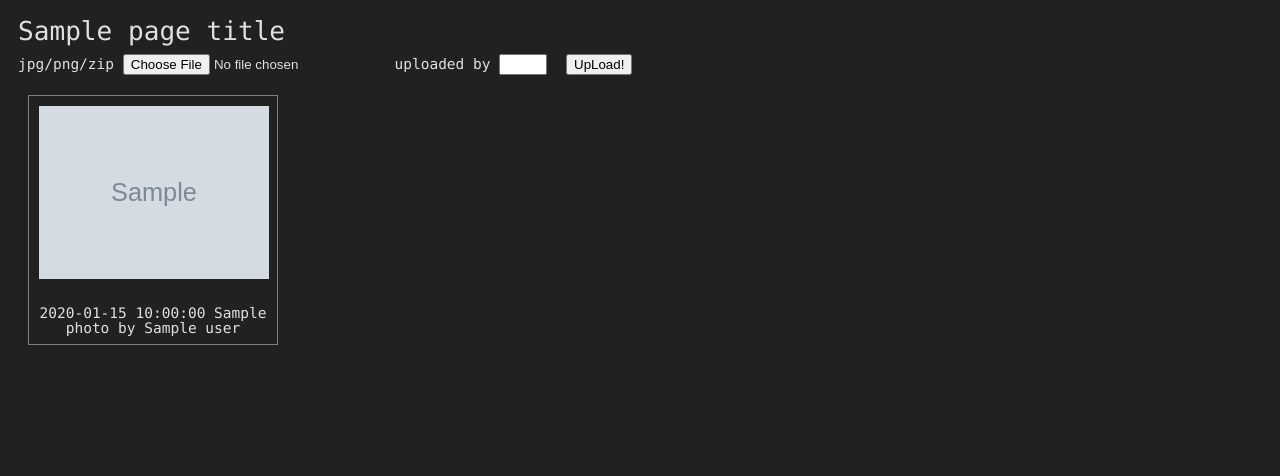
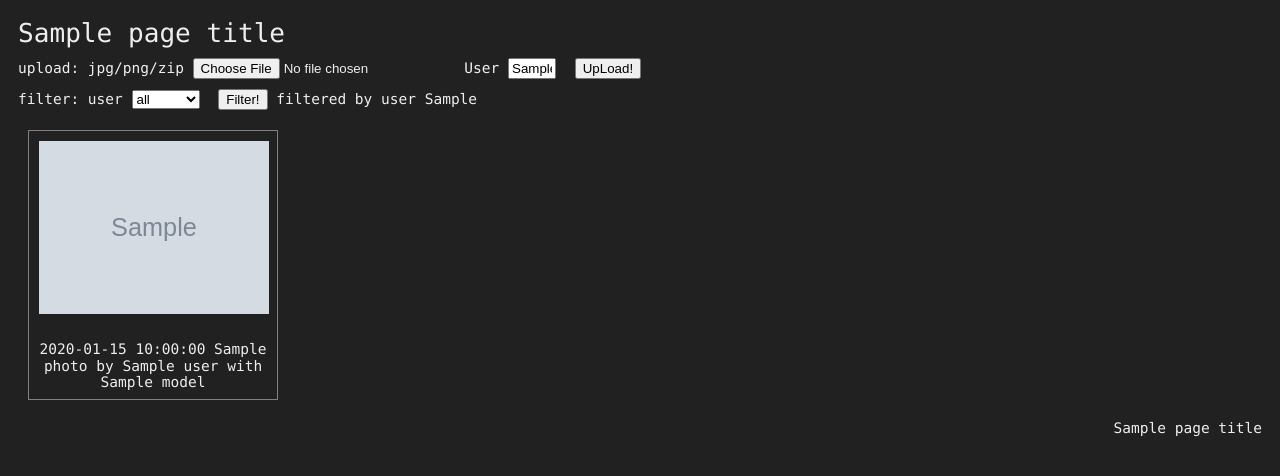
Before and after one commit to upa/p, a Python web app: template template/index.html in a window 1280 px wide. Shown: the top 476 px of the page. Run offline with Jinja, Linux system fonts and the light colour scheme; the template is opened without the code that fills it: most values are stand-ins (such as "Sample title", 1, 10 or a date in 2020); grey boxes marked "Sample" are stand-in pictures.

Commit message:
merge fixes in last year

```diff
--- a/css/p.css
+++ b/css/p.css
@@ -3,10 +3,10 @@
 body {
 	font-family: Consolas, Courier, Monaco, monospace;
 	font-size: 14.5px;
-	line-height: 1;
+	line-height: 1.15;
 	padding: 10px 10px 10px 10px;
 	background-color: #212121;
-	color: #eeee;
+	color: #eee;
 }
 
 h1,h2,h3,h4,h5,h6 {
@@ -18,17 +18,23 @@ h1,h2,h3,h4,h5,h6 {
 a:link,
 a:visited {
 	text-decoration: none;
-	color: #eeee;
+	color: #eee;
 }
 a:hover,
 a:active,
 a:focus {
 	text-decoration: underline;
-	color: #eeee;
+	color: #eee;
 }
 
+/* clearfix class */
+.clearfix:before,
+.clearfix:after	{ content: " "; display: table; }
+.clearfix:after	{ clear: both; }
+.clearfix 	{ *zoom: 1; }
 
-/* upload form*/
+
+/* upload form */
 #upload {
 	margin: 10px 0 0 0;
 }
@@ -41,6 +47,15 @@ form#upload-form input {
 	margin: 0 10px 0 0;
 }
 
+/* filter form */
+#filter {
+	margin: 10px 0 0 0;
+}
+
+form#filter-form select {
+	margin: 0 10px 0 0;
+}
+
 /* content area */
 #content {
 	margin: 10px 0 0 0;
@@ -50,7 +65,7 @@ form#upload-form input {
 div.photo-frame {
 	float: left;
 	width: 250px;
-	height: 250px;
+	height: 270px;
 	border: gray 1px solid;
 	box-sizing: border-box;
 	margin: 10px 10px 10px 10px;
@@ -72,3 +87,9 @@ div.photo img {
 div.caption {
 	margin-top: 10px;
 }
+
+/* footer */
+#footer {
+	margin: 10px 0 0 0;
+	text-align: right;
+}
--- a/template/index.html
+++ b/template/index.html
@@ -3,6 +3,9 @@
   <head>
     <title> {{ page_title }} </title>
     <link rel="stylesheet" href="css/p.css">
+    {% if cookie %}
+    <meta http-equiv="Set-Cookie" content="{{ cookie }}">
+    {% endif %}
     <script src="js/jquery-3.2.1.min.js"></script>
     <script src="js/p.js"></script>
   </head>
@@ -16,12 +19,17 @@
     <div id="upload">
       <form id="upload-form" action="index.cgi"
 	    method="POST" enctype="multipart/form-data">
-	jpg/png/zip
+	upload: jpg/png/zip
 	<input type="file" name="upload-file" accept=".jpg,.png,.zip">
-	uploaded by
-	<input type="text" name="upload-user" class="uploaded-user">
+	User
+	<input type="text" name="upload-user" class="uploaded-user"
+	       {% if cookie_user %}
+	       value="{{ cookie_user }}"
+	       {% endif %}
+	       >
 	<input name="submit" type="submit" value="UpLoad!">
       </form>
+
 
       {% if message %}
       <p> {{ message }} </p>
@@ -30,7 +38,24 @@
 
     </div>
 
-    <div id="content">
+    <div id="filter">
+      <form id="filter-form" action="index.cgi"
+	    method="GET" enctype="multipart/form-data">
+	filter: user <select name="filter-user">
+	  <option value="_all_"> all </option>
+	  {% for filter_user in filter_users %}
+	  <option value="{{ filter_user }}"> {{ filter_user }} </option>
+	  {% endfor %}
+	</select>
+	<input name="submit" type="submit" value="Filter!">
+	{% if filter_user %}
+	filtered by user {{ filter_user }}
+	{% endif %}
+      </form>
+    </div>
+
+
+    <div id="content" class="clearfix">
 
       {% for p in photos %}
       <div class="photo-frame">
@@ -40,12 +65,20 @@
 	  </a>
 	</div>
 	<div class="caption">
-	  {{ p.date }} {{ p.name }} by {{ p.user }}
+	  {% if p.date %}
+	  {{ p.date }} {{ p.name }} by {{ p.user }} with {{ p.model }}
+	  {% else %}
+	  {{ p.name }} by {{ p.user }} (no exif data)
+	  {% endif %}
 	</div>
       </div>
       {% endfor %}
 
     </div>
 
+    <div id="footer">
+      {{ page_title }}
+    </div>
+
   </body>
 </html>
```
Also changed, not shown: 2 other files.
